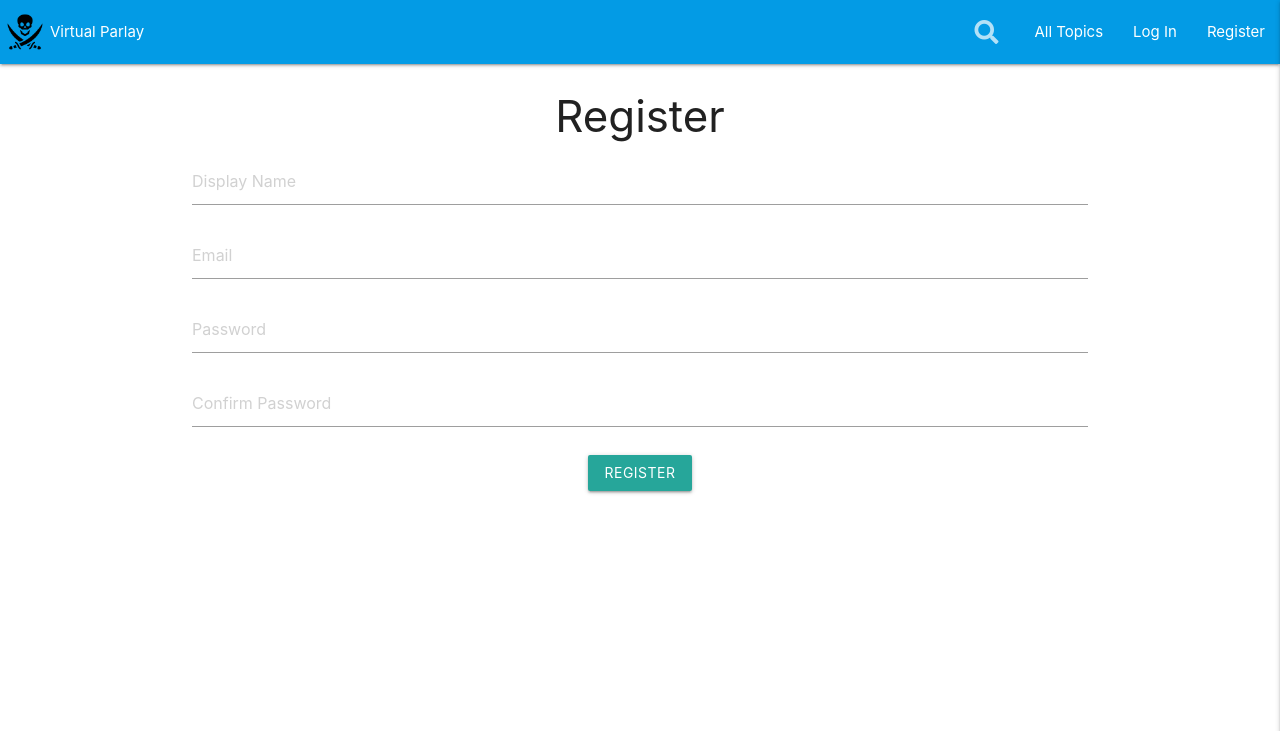
After one commit to JuanBrachoDev/Virtual-Parlay, a Flask app: page /register in a window 1280 px wide. The commit adds this page. Shown: the top 731 px of the page. Run offline with Flask 2, Linux system fonts and the light colour scheme; some libraries are stand-ins or nearby versions.

Commit message:
Added basic register template, added register route, added links to templates in base.html

```diff
--- a/run.py
+++ b/run.py
@@ -35,6 +35,11 @@ def edit_profile():
     return render_template("edit_profile.html")
 
 
+@app.route("/register")
+def register():
+    return render_template("register.html")
+
+
 if __name__ == "__main__":
     app.run(host=os.environ.get("IP"),
             port=int(os.environ.get("PORT")),
--- a/templates/base.html
+++ b/templates/base.html
@@ -23,14 +23,14 @@
                 <a href="#" class="left valign-wrapper"><img class="logo" src="static/images/logo.png" alt="Jolly Roger logo">Virtual Parlay</a>
                 <a href="#" data-target="mobile-demo" class="sidenav-trigger right"><i class="fas fa-bars"></i></a>
                 <ul class="right hide-on-med-and-down">
-                    <li><a href="#">All Topics</a></li>
+                    <li><a href="{{ url_for('index') }}">All Topics</a></li>
                     {% if session.user %}
-                        <li><a href="#">{{ url_for('profile') }}</a></li>
+                        <li><a href="{{ url_for('profile') }}">profile</a></li>
                         <li><a href="#">New Task</a></li>
                         <li><a href="#">Log Out</a></li>
                     {% else %}
                         <li><a href="#">Log In</a></li>
-                        <li><a href="#">Register</a></li>
+                        <li><a href="{{ url_for('register') }}">Register</a></li>
                     {% endif %}
                 </ul>
                 <form class="right">
@@ -44,14 +44,14 @@
         <!-- Mobile sidenav -->
         <ul class="sidenav" id="mobile-demo">
             <li><h4 class="center-align light-blue-text text-darken-4">Virtual Parlay</h4></li>
-            <li><a href="#">All Topics</a></li>
+            <li><a href="{{ url_for('index') }}">All Topics</a></li>
             {% if session.user %}
-                <li><a href="#">{{ url_for('profile') }}</a></li>
+                <li><a href="{{ url_for('profile') }}">Profile</a></li>
                 <li><a href="#">New Task</a></li>
                 <li><a href="#">Log Out</a></li>
             {% else %}
                 <li><a href="#">Log In</a></li>
-                <li><a href="#">Register</a></li>
+                <li><a href="{{ url_for('register') }}">Register</a></li>
             {% endif %}
         </ul>
     </header>
--- /dev/null
+++ b/templates/register.html
@@ -0,0 +1,24 @@
+{% extends "base.html" %}
+{% block content %}
+<h3 class="center-align">Register</h3>
+<div class="container">
+    <!-- Register Form -->
+    <form>
+        <div class="row center-align">
+            <input type="text" placeholder="Display Name">
+        </div>
+        <div class="row center-align">
+            <input type="text" placeholder="Email">
+        </div>
+        <div class="row center-align">
+            <input type="text" placeholder="Password">
+        </div>
+        <div class="row center-align">
+            <input type="text" placeholder="Confirm Password">
+        </div>
+        <div class="row center-align">
+            <button class="btn" type="submit">Register</button>
+        </div>
+    </form>
+</div>
+{% endblock %}
```
